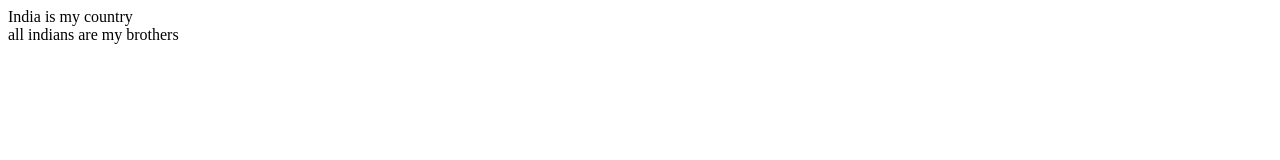
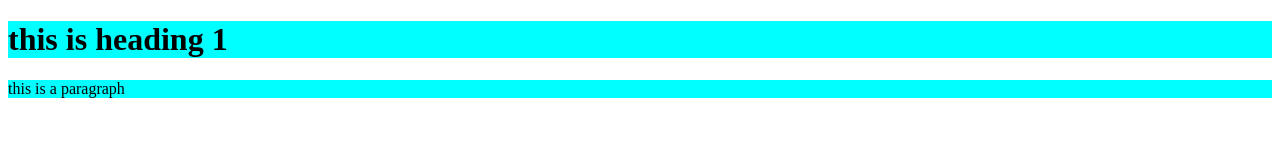
Before and after one commit to avinashpitti/html_pro, a plain HTML site: page practice.html in a window 1280 px wide. Drawn offline with Linux system fonts and the light colour scheme.

Commit message:
html definitions

```diff
--- a/practice.html
+++ b/practice.html
@@ -4,11 +4,16 @@
     <meta charset="UTF-8">
     <meta name="viewport" content="width=device-width, initial-scale=1.0">
     <title>HTML Practice</title>
+    <style>
+        h1,p{
+            background-color: aqua;
+        }
+    </style>
 </head>
 <body>
     <span>
-        <div>India is my country</div>
-        <div>all indians are my brothers</div>
+        <h1>this is heading 1</h1>
+        <p>this is a paragraph</p>
     </span>
 </body>
 </html>
```
Also changed, not shown: OIP.jpg (added), 1 other file.
